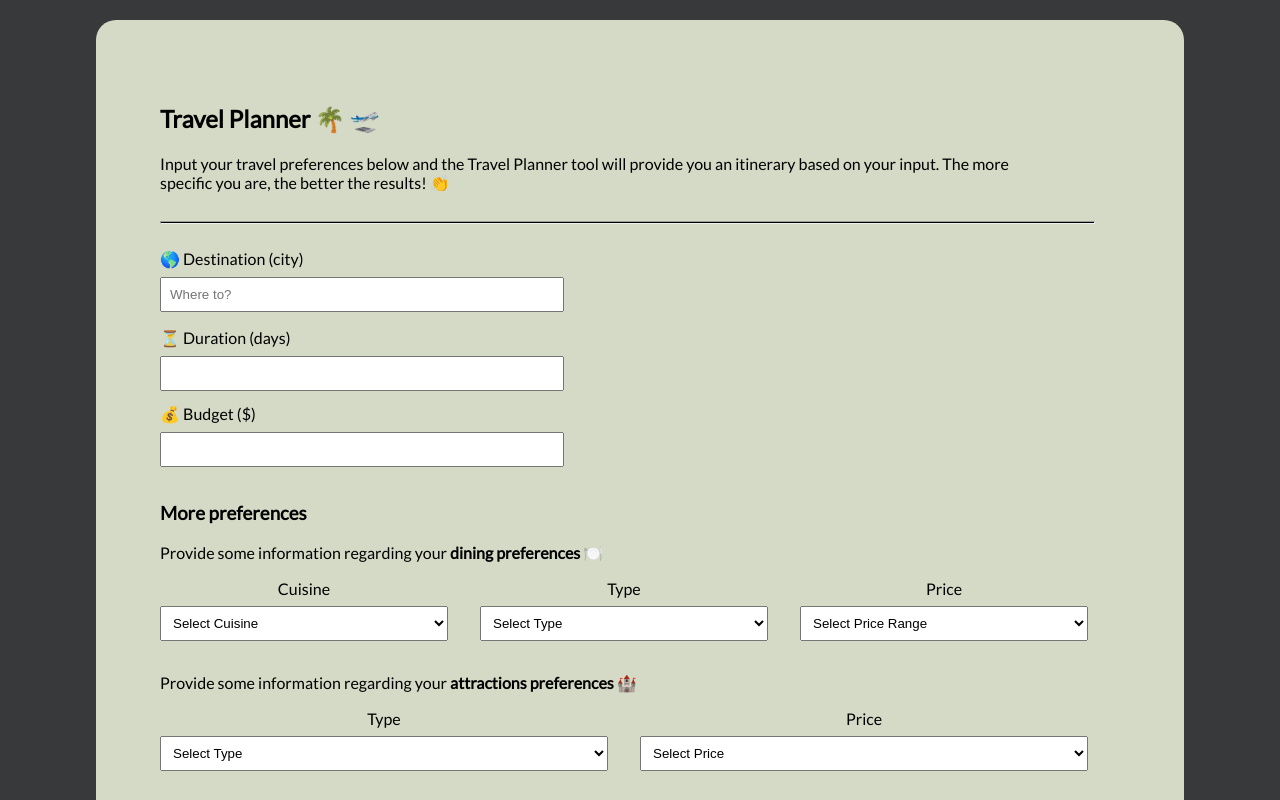
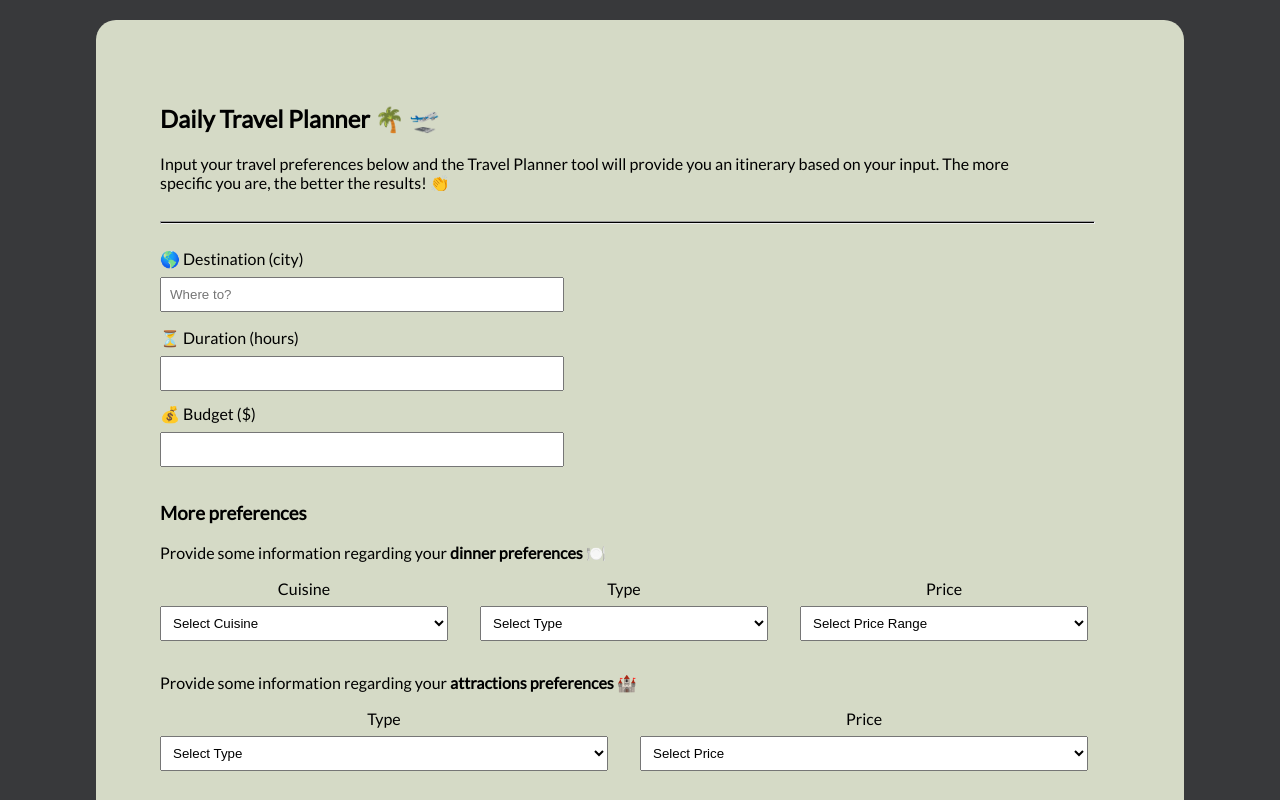
Before and after one commit to Rallefar1103/travel-planner-frontend, a React (Create React App) app: page / in a window 1280 px wide. Shown: the top 800 px of the page. Built offline with nearby package versions, Linux system fonts and the light colour scheme.

Commit message:
updates UI text

```diff
--- a/src/components/itineraryForm.tsx
+++ b/src/components/itineraryForm.tsx
@@ -125,7 +125,7 @@ const ItineraryForm = () => {
 
   return (
     <section id="itineraryForm">
-      <h1 className="formTitle"> Travel Planner 🌴 🛫 </h1>
+      <h1 className="formTitle"> Daily Travel Planner 🌴 🛫 </h1>
       <p className="formDescription">
         {" "}
         Input your travel preferences below and the Travel Planner tool will
@@ -149,7 +149,7 @@ const ItineraryForm = () => {
 
         <div className="durationField">
           <label className="labelForDuration" htmlFor="duration">
-            ⏳ Duration (days)
+            ⏳ Duration (hours)
           </label>
           <input
             type="number"
@@ -175,7 +175,7 @@ const ItineraryForm = () => {
         <section className="userPreferences">
           <p className="diningOptionsText">
             Provide some information regarding your{" "}
-            <span className="boldDiningOptions">dining preferences 🍽️</span>
+            <span className="boldDiningOptions">dinner preferences 🍽️</span>
           </p>
           <div className="diningOptions">
             <div className="cuisineField">
```
